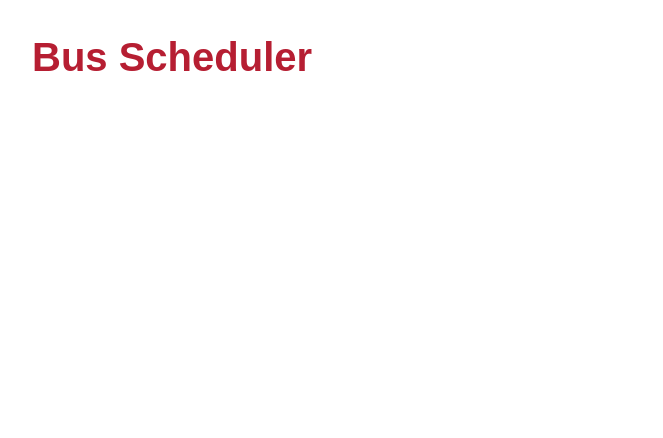
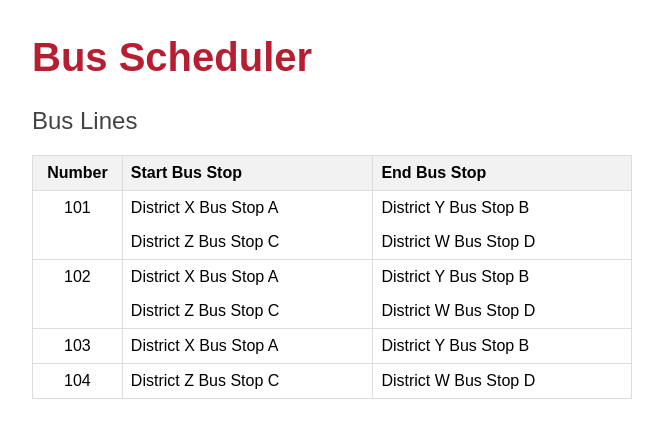
Before and after one commit to Dyspersja/BusScheduler-web-frontend, an Angular app: page / in a window 1280 px wide. Shown: the top 438 px of the page, without its empty margins (308-971 px from the left). Built offline with nearby package versions, Linux system fonts and the light colour scheme.

Commit message:
0002 Added bus lines component with a table and displayed temporary data

```diff
--- a/src/app/app.component.html
+++ b/src/app/app.component.html
@@ -1 +1,2 @@
 <h1>Bus Scheduler</h1>
+<app-bus-lines></app-bus-lines>
--- a/src/app/app.component.ts
+++ b/src/app/app.component.ts
@@ -1,10 +1,11 @@
 import { Component } from '@angular/core';
 import { RouterOutlet } from '@angular/router';
+import { BusLinesComponent } from './bus-lines/bus-lines.component';
 
 @Component({
   selector: 'app-root',
   standalone: true,
-  imports: [RouterOutlet],
+  imports: [RouterOutlet, BusLinesComponent],
   templateUrl: './app.component.html',
   styleUrl: './app.component.css'
 })
--- a/src/app/bus-lines/bus-lines.component.css
+++ b/src/app/bus-lines/bus-lines.component.css
@@ -0,0 +1,37 @@
+/* bus-lines.component.css */
+
+table {
+    width: 100%;
+    border-collapse: collapse;
+    margin-top: 20px;
+}
+
+th, td {
+    border: 1px solid #ddd;
+    border-bottom: none;
+    padding: 8px;
+    text-align: left;
+}
+
+th:nth-child(1),
+td:nth-child(1) {
+    width: 15%;
+    text-align: center;
+}
+
+tr:last-child td {
+    border-bottom: 1px solid #ddd;
+}
+
+th {
+    background-color: #f2f2f2;
+}
+
+tbody tr:hover {
+    background-color: #f5f5f5;
+    cursor: pointer;
+}
+
+tr.return-line td {
+    border-top: none;
+}
--- a/src/app/bus-lines/bus-lines.component.html
+++ b/src/app/bus-lines/bus-lines.component.html
@@ -1 +1,22 @@
-<p>bus-lines works!</p>
+<h2>Bus Lines</h2>
+
+<table>
+    <thead>
+      <tr>
+        <th>Number</th>
+        <th>Start Bus Stop</th>
+        <th>End Bus Stop</th>
+      </tr>
+    </thead>
+    <tbody>
+      <tr *ngFor="let busLine of busLines" [class.return-line]="busLine.isReturnLine" >
+        <td>
+            <ng-container *ngIf="!busLine.isReturnLine">
+                {{ busLine.lineNumber }}
+            </ng-container>
+        </td>
+        <td>{{ busLine.startBusStop.cityDistrictName }} {{ busLine.startBusStop.stopName }}</td>
+        <td>{{ busLine.endBusStop.cityDistrictName }} {{ busLine.endBusStop.stopName }}</td>
+      </tr>
+    </tbody>
+  </table>
--- a/src/app/bus-lines/bus-lines.component.ts
+++ b/src/app/bus-lines/bus-lines.component.ts
@@ -1,12 +1,57 @@
 import { Component } from '@angular/core';
+import { NgFor, NgIf } from '@angular/common';
+import { BusLine } from '../bus-line';
 
 @Component({
   selector: 'app-bus-lines',
   standalone: true,
-  imports: [],
+  imports: [NgFor, NgIf],
   templateUrl: './bus-lines.component.html',
   styleUrl: './bus-lines.component.css'
 })
 export class BusLinesComponent {
-
+  busLines: BusLine[] = [
+    {
+      id: 1,
+      lineNumber: 101,
+      isReturnLine: false,
+      startBusStop: { id: 1, stopName: 'Bus Stop A', cityDistrictName: 'District X' },
+      endBusStop: { id: 2, stopName: 'Bus Stop B', cityDistrictName: 'District Y' }
+    },
+    {
+      id: 2,
+      lineNumber: 101,
+      isReturnLine: true,
+      startBusStop: { id: 3, stopName: 'Bus Stop C', cityDistrictName: 'District Z' },
+      endBusStop: { id: 4, stopName: 'Bus Stop D', cityDistrictName: 'District W' }
+    },
+    {
+      id: 3,
+      lineNumber: 102,
+      isReturnLine: false,
+      startBusStop: { id: 1, stopName: 'Bus Stop A', cityDistrictName: 'District X' },
+      endBusStop: { id: 2, stopName: 'Bus Stop B', cityDistrictName: 'District Y' }
+    },
+    {
+      id: 4,
+      lineNumber: 102,
+      isReturnLine: true,
+      startBusStop: { id: 3, stopName: 'Bus Stop C', cityDistrictName: 'District Z' },
+      endBusStop: { id: 4, stopName: 'Bus Stop D', cityDistrictName: 'District W' }
+    },
+    {
+      id: 5,
+      lineNumber: 103,
+      isReturnLine: false,
+      startBusStop: { id: 1, stopName: 'Bus Stop A', cityDistrictName: 'District X' },
+      endBusStop: { id: 2, stopName: 'Bus Stop B', cityDistrictName: 'District Y' }
+    },
+    {
+      id: 6,
+      lineNumber: 104,
+      isReturnLine: false,
+      startBusStop: { id: 3, stopName: 'Bus Stop C', cityDistrictName: 'District Z' },
+      endBusStop: { id: 4, stopName: 'Bus Stop D', cityDistrictName: 'District W' }
+    }
+  ];
 }
```
